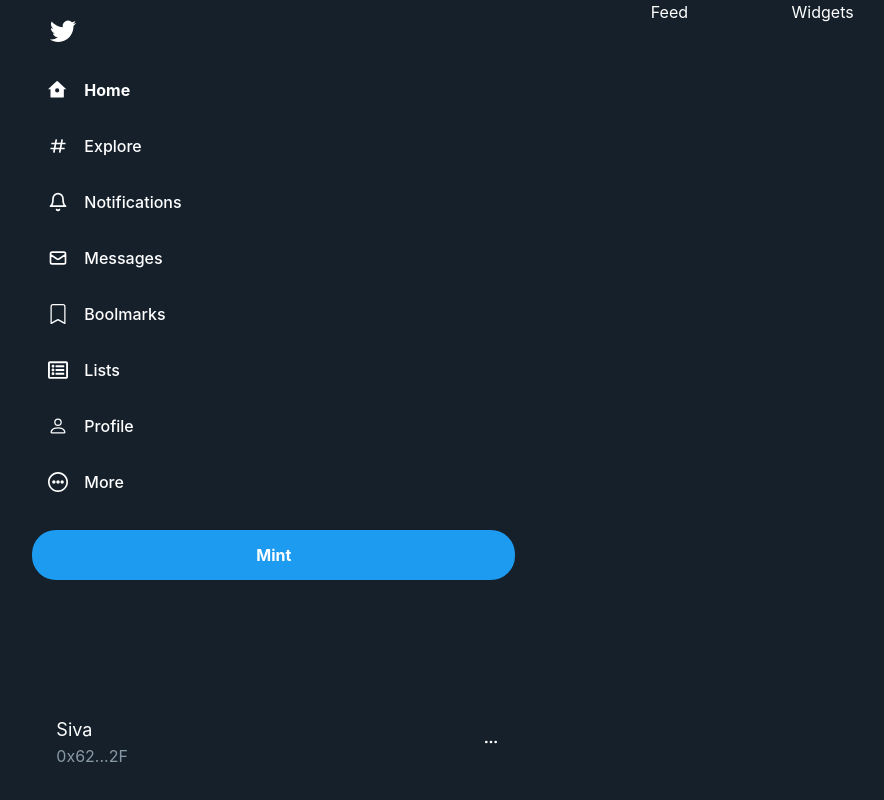
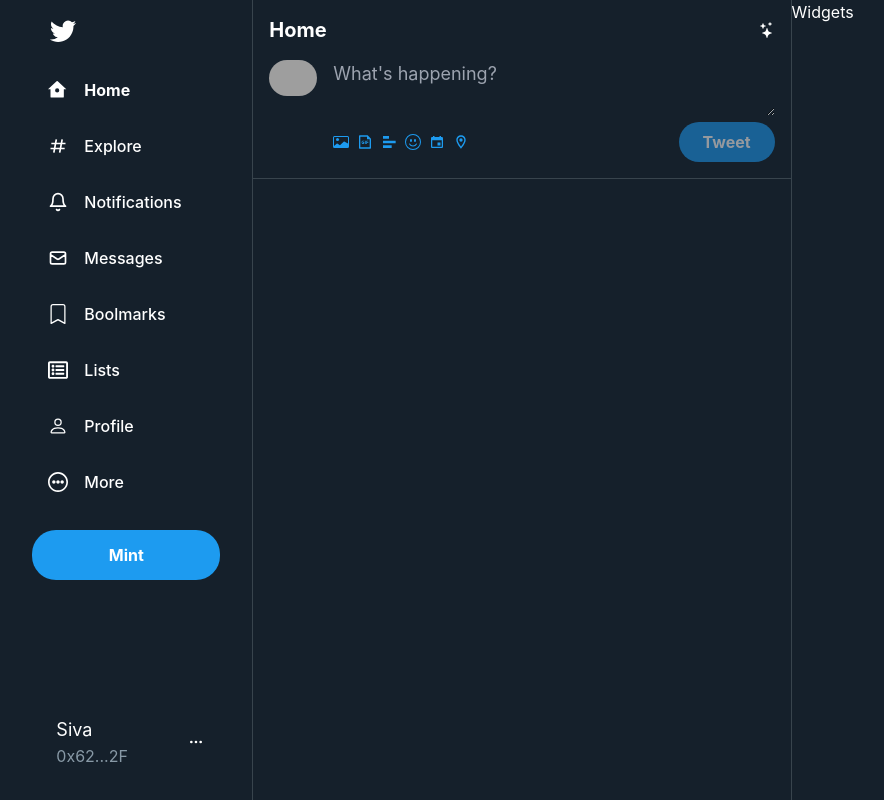
Before and after one commit to user-siva/web3-twitter-clone, a Next.js app in the folder client/twitter3.0/: page / in a window 1280 px wide. Shown: the whole page, without its empty margins (213-1097 px from the left). Built offline with nearby package versions, Linux system fonts and the light colour scheme; grey boxes are pictures that could not be loaded.

Commit message:
Feed ui created

```diff
--- /dev/null
+++ b/client/twitter3.0/components/Home/Feed.jsx
@@ -0,0 +1,22 @@
+import { BsStars } from 'react-icons/bs'
+import TweetBox from './TweetBox';
+
+const style = {
+    wrapper: `flex-[2] border-r border-l border-[#38444d]`,
+    header: `sticky top-0 bg-[#15202b] z-10 p-4 flex justify-between items-center`,
+    headerTitle: `text-xl font-bold`,
+}
+
+function Feed() {
+    return (
+        <div className={style.wrapper}>
+            <div className={style.header}>
+                <div className={style.headerTitle}>Home</div>
+                <BsStars />
+            </div>
+            <TweetBox />
+        </div>
+    );
+}
+
+export default Feed;
--- /dev/null
+++ b/client/twitter3.0/components/Home/TweetBox.jsx
@@ -0,0 +1,67 @@
+import { useState } from "react";
+import { BsCardImage, BsEmojiSmile } from 'react-icons/bs'
+import { RiFileGifLine, RiBarChartHorizontalFill } from 'react-icons/ri'
+import { IoMdCalendar } from 'react-icons/io'
+import { MdOutlineLocationOn } from 'react-icons/md'
+
+const style = {
+    wrapper: `px-4 flex flex-row border-b border-[#38444d] pb-4`,
+    tweetBoxLeft: `mr-4`,
+    tweetBoxRight: `flex-1`,
+    profileImage: `height-12 w-12 rounded-full cursor-pointer`,
+    inputField: `w-full h-full outline-none bg-transparent text-lg`,
+    formLowerContainer: `flex`,
+    iconsContainer: `text-[#1d9bf0] flex flex-1 items-center`,
+    icon: `mr-2 cursor-pointer`,
+    submitGeneral: `px-6 py-2 rounded-3xl font-bold`,
+    inactiveSubmit: `bg-[#196195] text-[#95999e]`,
+    activeSubmit: `bg-[#1d9bf0] text-white cursor-pointer`,
+}
+
+function TweetBox() {
+    const [tweetMessage, setTweetMessage] = useState("")
+    const postTweet = (event) => {
+        event.preventDefault()
+        console.log(tweetMessage)
+    }
+    return (
+        <div className={style.wrapper}>
+            <div className={style.tweetBoxLeft}>
+                <img
+                    src="https://wallpapercave.com/wp/wp1880364.jpg"
+                    alt="Profile Image"
+                    className={style.profileImage}
+                />
+            </div>
+            <div className={style.tweetBoxRight}>
+                <form>
+                    <textarea
+                        className={style.inputField}
+                        placeholder="What's happening?"
+                        value={tweetMessage}
+                        onChange={(e) => setTweetMessage(e.target.value)}
+                    />
+                    <div className={style.formLowerContainer}>
+                        <div className={style.iconsContainer}>
+                            <BsCardImage className={style.icon} />
+                            <RiFileGifLine className={style.icon} />
+                            <RiBarChartHorizontalFill className={style.icon} />
+                            <BsEmojiSmile className={style.icon} />
+                            <IoMdCalendar className={style.icon} />
+                            <MdOutlineLocationOn className={style.icon} />
+                        </div>
+                        <button
+                            type="submit"
+                            className={`${style.submitGeneral}
+                            ${tweetMessage ? style.activeSubmit : style.inactiveSubmit}`}
+                            onClick={(event) => postTweet(event)}
+                        >
+                            Tweet</button>
+                    </div>
+                </form>
+            </div>
+        </div>
+    );
+}
+
+export default TweetBox;
--- a/client/twitter3.0/pages/index.jsx
+++ b/client/twitter3.0/pages/index.jsx
@@ -1,5 +1,5 @@
 import Sidebar from "../components/Sidebar"
-
+import Feed from "../components/Home/Feed"
 const style = {
   wrapper: `flex justify-center h-screen w-screen select-none bg-[#15202b] text-white`,
   content: `max-w-[1400px] w-2/3 flex justify-between`
@@ -10,7 +10,7 @@
     <div className={style.wrapper}>
       <div className={style.content}>
         <Sidebar />
-        <h2>Feed</h2>
+        <Feed />
         <h2>Widgets</h2>
       </div>
     </div>
```
